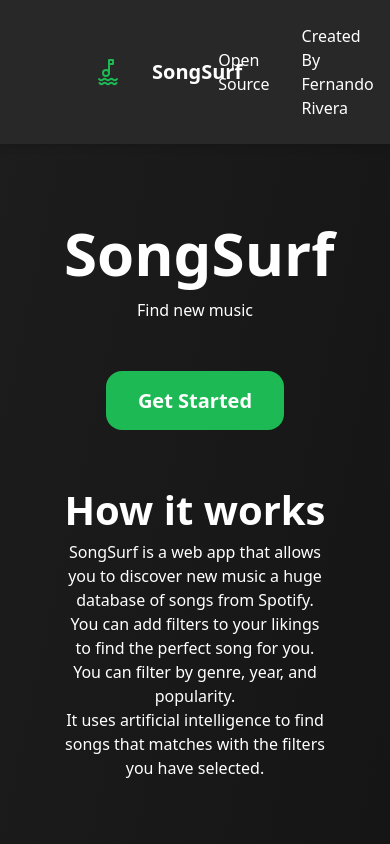
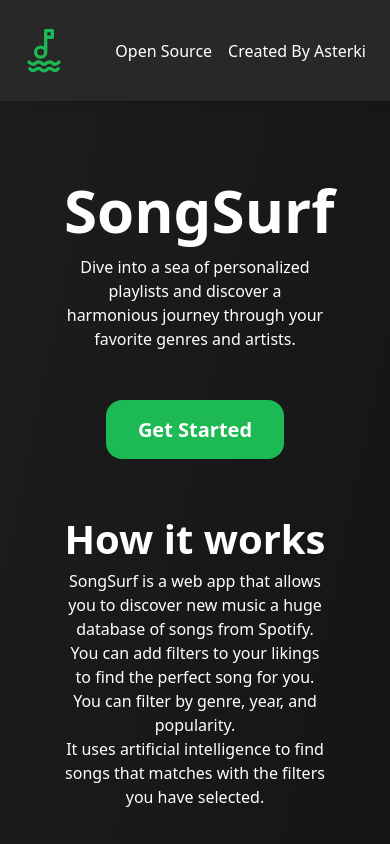
Before and after one commit to Asterki/songsurf, a Next.js app in the folder client/: page / in a window 390 px wide. Shown: the top 844 px of the page. Built offline with nearby package versions, Linux system fonts and the light colour scheme.

Commit message:
Refactor: Made navbar responsive and changed subtitle

```diff
--- a/client/src/components/navbar.tsx
+++ b/client/src/components/navbar.tsx
@@ -1,11 +1,11 @@
-import * as React from 'react';
+import * as React from "react";
 
 import Image from "next/image";
 import Link from "next/link";
 
 const NavbarComponent = () => {
     return (
-        <div className="flex items-center justify-between px-24 py-6 bg-[#282828] drop-shadow-md sticky top-0">
+        <div className="flex items-center justify-between px-6 md:px-24 py-6 bg-[#282828] drop-shadow-md sticky top-0">
             <div className="flex items-center space-x-8">
                 <Image
                     src="/icons/logo.svg"
@@ -15,12 +15,12 @@ const NavbarComponent = () => {
                 />
                 <Link
                     href="/"
-                    className="text-[20px] font-bold transition-all hover:text-[#1DB954]"
+                    className="text-[20px] font-bold transition-all hover:text-[#1DB954] hidden md:block"
                 >
                     SongSurf
                 </Link>
             </div>
-            <div className="flex items-center space-x-8">
+            <div className="flex items-center md:space-x-8 space-x-4">
                 <Link
                     target="_blank"
                     referrerPolicy="no-referrer"
@@ -35,7 +35,7 @@ const NavbarComponent = () => {
                     href="https://www.asterki.com"
                     className="transition-all hover:text-[#1DB954] hover:underline"
                 >
-                    Created By Fernando Rivera
+                    Created By Asterki
                 </Link>
             </div>
         </div>
--- a/client/src/pages/index.tsx
+++ b/client/src/pages/index.tsx
@@ -16,7 +16,7 @@ const Home = () => {
 
             <header className="text-center p-16">
                 <h1 className="text-[60px] font-bold">SongSurf</h1>
-                <p>Find new music</p>
+                <p>Dive into a sea of personalized playlists and discover a harmonious journey through your favorite genres and artists.</p>
             </header>
 
             <main className="text-center">
```
